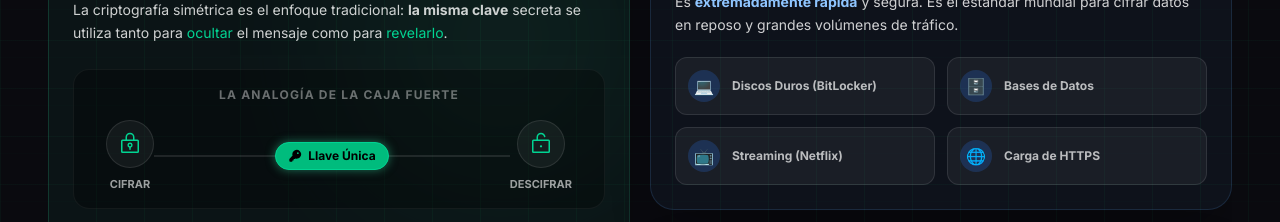
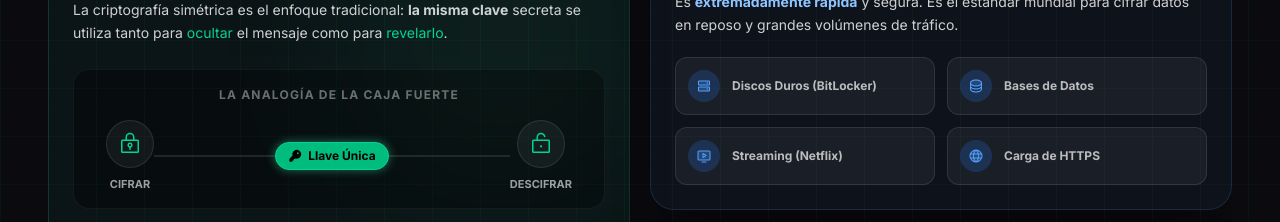
Before and after one commit to iamrodrigodev/diapositiva-ciberseguridad, a React (Vite) app: page / in a window 1280 px wide. Both pictures are taken after a click on the button 575 px from the left and 776 px from the top of the page. Shown: the part 200-422 px from the top of the page. Built offline with nearby package versions, Linux system fonts and the light colour scheme.

Commit message:
style: reemplazar emojis por iconos de phosphor en usos simétricos

```diff
--- a/src/slides/SimetricaIntro/index.tsx
+++ b/src/slides/SimetricaIntro/index.tsx
@@ -3,7 +3,7 @@ import { stagger, fadeUp } from '../../lib/motion'
 import SlideLayout from '../../components/SlideLayout'
 import Tag from '../../ui/Tag'
 import Title from '../../ui/Title'
-import { Key, LockKey, LockOpen, Lightning, WarningCircle } from '@phosphor-icons/react'
+import { Key, LockKey, LockOpen, Lightning, WarningCircle, HardDrives, Database, MonitorPlay, Globe } from '@phosphor-icons/react'
 
 export default function SimetricaIntro() {
   return (
@@ -98,19 +98,27 @@ export default function SimetricaIntro() {
 
             <div className="grid grid-cols-2 gap-3">
               <div className="bg-white/5 border border-white/10 rounded-xl p-3 flex items-center gap-3">
-                <div className="w-8 h-8 rounded-full bg-blue-500/20 flex items-center justify-center">💻</div>
+                <div className="w-8 h-8 rounded-full bg-blue-500/20 flex items-center justify-center text-blue-400">
+                  <HardDrives size={16} weight="duotone" />
+                </div>
                 <span className="text-[12px] font-bold text-white/70">Discos Duros (BitLocker)</span>
               </div>
               <div className="bg-white/5 border border-white/10 rounded-xl p-3 flex items-center gap-3">
-                <div className="w-8 h-8 rounded-full bg-blue-500/20 flex items-center justify-center">🗄️</div>
+                <div className="w-8 h-8 rounded-full bg-blue-500/20 flex items-center justify-center text-blue-400">
+                  <Database size={16} weight="duotone" />
+                </div>
                 <span className="text-[12px] font-bold text-white/70">Bases de Datos</span>
               </div>
               <div className="bg-white/5 border border-white/10 rounded-xl p-3 flex items-center gap-3">
-                <div className="w-8 h-8 rounded-full bg-blue-500/20 flex items-center justify-center">📺</div>
+                <div className="w-8 h-8 rounded-full bg-blue-500/20 flex items-center justify-center text-blue-400">
+                  <MonitorPlay size={16} weight="duotone" />
+                </div>
                 <span className="text-[12px] font-bold text-white/70">Streaming (Netflix)</span>
               </div>
               <div className="bg-white/5 border border-white/10 rounded-xl p-3 flex items-center gap-3">
-                <div className="w-8 h-8 rounded-full bg-blue-500/20 flex items-center justify-center">🌐</div>
+                <div className="w-8 h-8 rounded-full bg-blue-500/20 flex items-center justify-center text-blue-400">
+                  <Globe size={16} weight="duotone" />
+                </div>
                 <span className="text-[12px] font-bold text-white/70">Carga de HTTPS</span>
               </div>
             </div>
```
